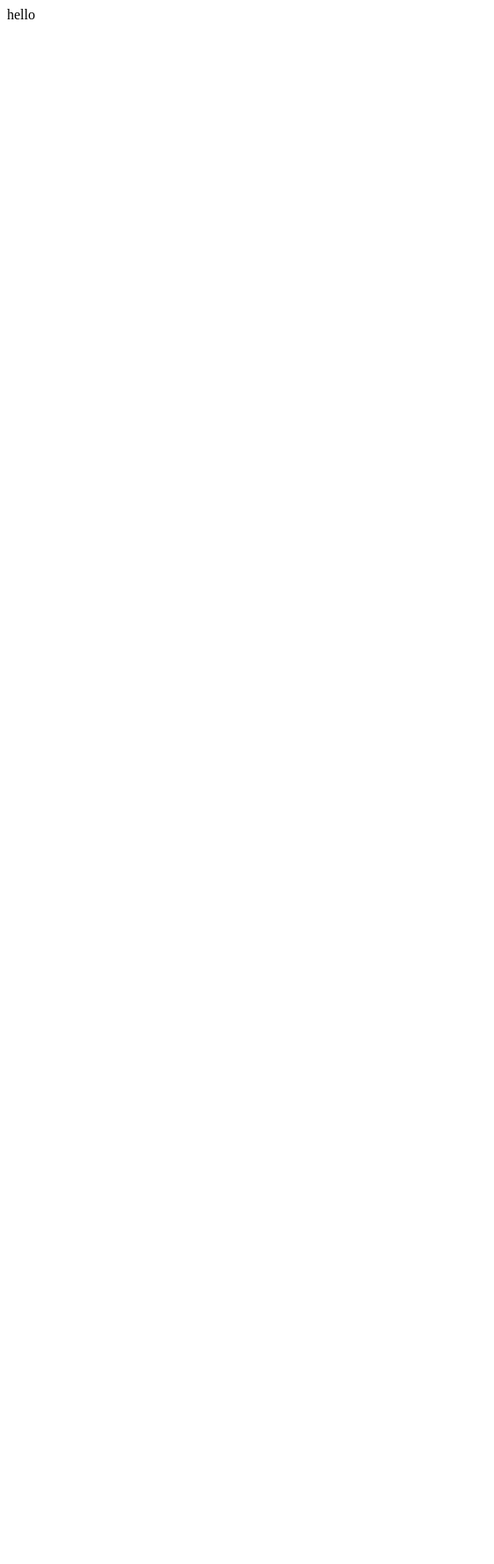
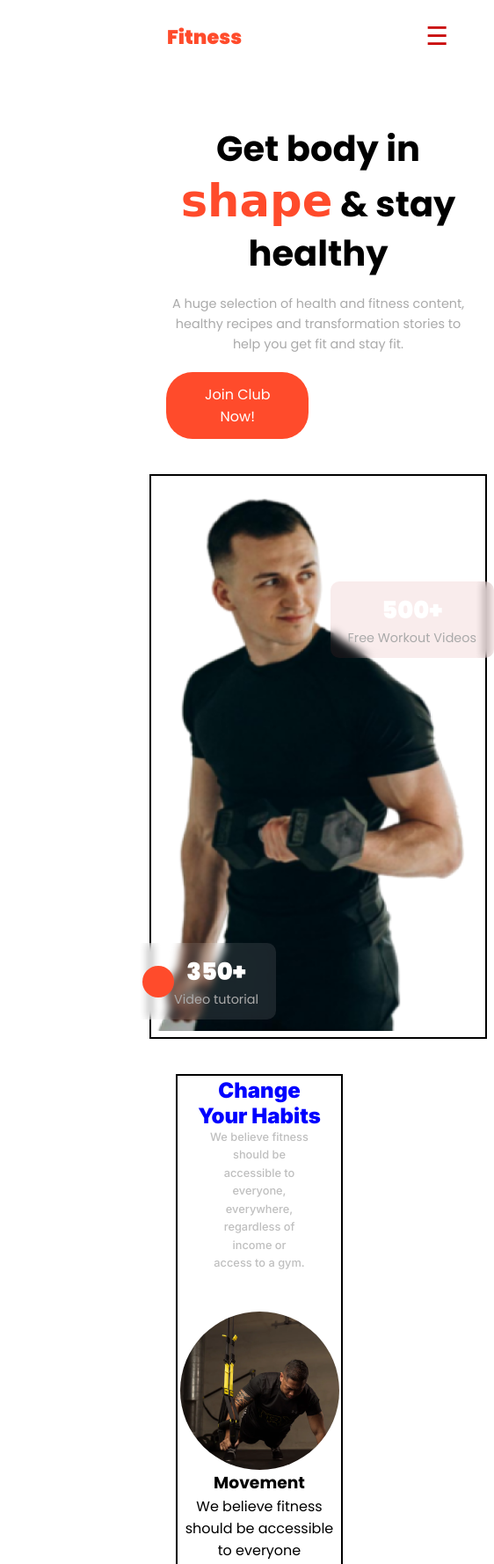
Before and after one commit to Tarshibkhanorpi/b10a3, a plain HTML site: page index.html in a window 390 px wide. Shown: the top 1778 px of the page at 88% size, 562 px wide, since content can reach past the window. Before the commit the page ends 844 px from the top, so only its background shows below. Drawn offline with Linux system fonts and the light colour scheme; a web font is replaced by a local one.

Commit message:
nav banner and habit secion done

```diff
--- a/index.html
+++ b/index.html
@@ -5,18 +5,119 @@
     <meta http-equiv="X-UA-Compatible" content="IE=edge">
     <meta name="viewport" content="width=device-width, initial-scale=1.0">
     <title>Versitile-Ui</title>
+    <link rel="stylesheet" href="./style.css">
+    <link rel="preconnect" href="https://fonts.googleapis.com">
+<link rel="preconnect" href="https://fonts.gstatic.com" crossorigin>
+<link href="https://fonts.googleapis.com/css2?family=Caveat:wght@400..700&family=Inter:ital,opsz,wght@0,14..32,100..900;1,14..32,100..900&family=Libre+Baskerville:ital,wght@0,400;0,700;1,400&family=Martel+Sans:wght@200;300;400;600;700;800;900&family=Open+Sans:ital,wght@0,300..800;1,300..800&family=Playfair+Display:ital,wght@0,400..900;1,400..900&family=Poppins:ital,wght@0,100;0,200;0,300;0,400;0,500;0,600;0,700;0,800;0,900;1,100;1,200;1,300;1,400;1,500;1,600;1,700;1,800;1,900&family=Roboto:ital,wght@0,100..900;1,100..900&family=Work+Sans:ital,wght@0,100..900;1,100..900&display=swap" rel="stylesheet">
 </head>
 <body>
-    <header>
 
-    </header>
-    <main>
-<div>
-    hello
-</div>
+    <!-- navbar section -->
+    <!-- navbar section -->
+<header class="navbar">
+  <div class="logo">
+    Fitness
+  </div>
+  <nav>
+    <ul class="nav-links">
+      <li><a class="active" href="#">Home</a></li>
+      <li><a href="#">Service</a></li>
+      <li><a href="#">Contact</a></li>
+      <li><a href="#">About</a></li>
+    </ul>
+  </nav>
+  <div class="menu-icon" id="menu-btn">☰</div>
+</header>
+
+
+    <section class="banner">
+        <div class="banner-content">
+            <h1>Get body in <br><span class="shape">shape</span> & stay healthy</h1>
+              <p>A huge selection of health and fitness content, healthy recipes and transformation stories to help you get fit and stay fit.</p>
+                <!-- Two main buttons -->
+      <div class="btn-group">
+        <button class="btn join">Join Club Now!</button>
+        <button class="btn download">Download App</button>
+      </div>
+    </div>
+
+     <!-- Image Section -->
+    <div class="banner-image">
+      <img src="./images/images 2.png" alt="fitness trainer">
+
+      <!-- Button positioned on left-bottom -->
+      <div class="tag tag-left">
+
+       <div class="dot"></div>
+       <div>
+        <span>350+</span>
+        <p>Video tutorial</p>
+       </div>
+
+      </div>
+
+      <!-- Button positioned on top-right -->
+      <div class="tag-right">
+        <div>
+            <span>500+</span>
+        </div>
+
+     <div>
+       <p>Free Workout Videos</p>
+     </div>
+
+
+      </div>
+
+    </section>
+
+ <main>
+  <section class="habits">
+    <!-- text section -->
+  <div class="habits-text">
+    <h1 class="inter-font">Change Your Habits</h1>
+    <p class="inter-font">We believe fitness should be accessible to everyone, everywhere, regardless of income or<br> access to a gym.</p>
+  </div>
+  <!-- card-container section -->
+  <div class="habits-cards">
+    <!-- c1 -->
+    <div class="card inter-font">
+      <img src="./images/image 3.png" alt="Movement">
+      <h3>Movement</h3>
+      <p>We believe fitness should be accessible to everyone</p>
+    </div>
+  <!-- c2 -->
+    <div class="card">
+  <img src="./images/image 2.png" alt="Time">
+      <h3>Time</h3>
+      <p>We believe fitness should be accessible to everyone</p>
+    </div>
+   <!-- c3 -->
+    <div class="card">
+      <img src="./images/image 4.png" alt="Practice">
+      <h3>Practice</h3>
+      <p>We believe fitness should be accessible to everyone</p>
+    </div>
+
+    <!-- c4 -->
+    <div class="card">
+      <img src="./images/image 5.png" alt="Weight Loss">
+      <h3>Weight Loss</h3>
+      <p>We believe fitness should be accessible to everyone</p>
+    </div>
+
+  </div>
+</section>
+
+
     </main>
+
     <footer>
 
-    </footer>
+         </footer>
+</div>
+
+
+
 </body>
 </html>
--- a/style.css
+++ b/style.css
@@ -0,0 +1,427 @@
+*{
+    margin: 0;
+    padding: 0;
+    box-sizing: border-box;
+    font-family: "poppins",sans-serif;
+    /* background-color: rgb(136, 170, 101); */
+}
+
+
+
+/* nav-bar style */
+.navbar{
+    display:flex;
+    justify-content: space-between;
+    align-items: center;
+    padding: 20px 80px;
+    margin-right: 150px;
+    margin-left:150px;
+
+}
+.logo{
+    font-size: 1.5rem;
+    font-weight: 900;
+    color:#ff4b2b;
+}
+.nav-links{
+    list-style:none;
+    display: flex;
+    border-radius:20px;
+    gap:30px;
+    padding: 5px 5px;
+    font-weight: 800;
+}
+.nav-links a {
+  text-decoration: none;
+  color: #b32828;
+  font-weight: 500;
+  transition: 0.3s;
+}
+.nav-links a:hover,
+.nav-links a.active {
+  color: #ff4b2b;
+}
+#menu-btn{
+    display: none;
+}
+
+/* banner style */
+.banner{
+    display: flex;
+    align-items: center;
+    justify-content: space-between;
+    padding: 20px 50px;
+    position: relative;
+    margin-right: 150px;
+    margin-left:150px;
+}
+.banner-content{
+    max-width: 60%;
+    margin-top: -100px;
+}
+.banner-content h1 {
+  font-size: 3rem;
+  font-weight: 700;
+  line-height: 1.8;
+}
+.banner-content .shape {
+  font-family: "Brush Script MT", cursive;
+  font-size: 3.2rem;
+  color: #ff4b2b;
+}
+.banner-content p {
+  margin: 20px 0;
+  color: #aaa;
+  line-height: 1.6;
+}
+
+.btn-group {
+  display: flex;
+  gap: 20px;
+}
+.btn {
+  border: none;
+  padding: 12px 28px;
+  border-radius: 30px;
+  font-size: 1rem;
+  cursor: pointer;
+  transition: 0.3s;
+}
+.btn.join {
+  background-color: #ff4b2b;
+  color: #fff;
+}
+
+.btn.join:hover {
+  background-color: #e24326;
+}
+.btn.download {
+  background: transparent;
+  border: 1px solid #fff;
+  color: #fff;
+}
+
+.btn.download:hover {
+  background: #625f5f;
+  color: #000;
+}
+
+/* banner image */
+.banner-image{
+    position:relative;
+}
+.banner-image img {
+  width: 380px;
+  border-radius: 10px;
+}
+.tag {
+  position: absolute;
+  background: rgba(255, 255, 255, 0.1);
+  backdrop-filter: blur(5px);
+  border-radius: 10px;
+  padding: 12px 20px;
+  text-align: center;
+  display: flex;
+  justify-content: space-between;
+  align-items: center;
+}
+.dot {
+  width: 36px;
+  height: 36px;
+  border-radius: 50%;
+  background-color: #ff4b2b;
+}
+.tag span {
+  font-size: 1.7rem;
+  font-weight: 900;
+  display: block;
+  color: #fff;
+
+}
+.tag p {
+  font-size: 0.9rem;
+  color: #aaa;
+}
+/* Specific positions */
+.tag-left {
+  bottom: 20px;
+  left: -30px;
+}
+
+.tag-right {
+position: absolute;
+ background: rgba(193, 69, 69, 0.1);
+  backdrop-filter: blur(5px);
+  border-radius: 10px;
+  padding: 12px 20px;
+  text-align: center;
+  top: 120px;
+  right: -10px;
+}
+.tag-right span{
+     font-size: 1.7rem;
+  font-weight: 900;
+  display: block;
+  color: #fff;
+}
+.tag-right p {
+  font-size: 0.9rem;
+  color: #aaa;
+}
+
+/* habit er section style */
+
+.inter-font {
+  font-family: "Inter", sans-serif;
+  font-optical-sizing: auto;
+  font-weight: <weight>;
+  font-style: normal;
+}
+
+/* habits text section style */
+
+.habits-text {
+  text-align: center;
+  margin-bottom: 2.75rem; /* 44px */
+  padding: 0 1.25rem; /* 20px */
+}
+
+.habits-text h1 {
+  font-size: 3.125rem; /* 50px */
+  color: blue;
+  font-weight: 900;
+  margin-bottom: 1.25rem; /* 20px */
+}
+
+.habits-text p {
+  font-size: 1rem; /* 16px */
+  font-weight: 500;
+  color: #bfbfbf;
+  line-height: 1.6;
+  max-width: 37.5rem; /* 600px */
+  margin: 0 auto 2.5rem; /* bottom 40px */
+}
+
+
+/* habits card section style */
+.habits{
+    max-width: 1440px;
+    margin-left: 152px;
+    margin-right: 148px;
+    padding-left:30px;
+}
+.habits-cards{
+    display: grid;
+    grid-template-columns: repeat(4,1fr);
+    margin:0 auto;
+}
+.card h3,.card p{
+    text-align: center;
+}
+.card img {
+  display: block;
+  margin: 0 auto;
+  border-radius: 50%; /* যদি round করতে চাও */
+}
+
+
+/* nav ar banner er responsive */
+/* Medium Screen (Tablet) */
+@media (max-width: 992px) {
+
+  /* ✅ Navbar layout */
+  .full-website{
+    max-width: 992px;
+
+
+}
+  .navbar {
+    justify-content: space-between;
+    padding: 20px 40px;
+    margin-bottom: 20px;
+  }
+  .banner {
+    display: grid;
+    grid-template-columns: 1fr; /* এক ফ্রেমে নিচে নিচে */
+    text-align: center;
+    align-items: center;
+    margin-top: 120px; /* navbar নিচে জায়গা */
+    gap: 40px;
+  }
+
+  .banner-content {
+    max-width: 90%;
+    justify-self: center;
+  }
+
+  .banner-content h1 {
+    font-size: 2.5rem;
+  }
+
+  .banner-image {
+    justify-self: center;
+  }
+}
+
+@media (max-width: 576px) {
+
+  /* ✅ পুরো ওয়েবসাইট wrapper */
+  .full-website {
+    max-width: 576px;
+  }
+
+  /* ✅ Navbar layout */
+  .navbar {
+    width: 400px;
+    display: flex;                     /* flexbox চালু */
+    justify-content: space-around;    /* logo left, icon right */
+    align-items: center;               /* vertically center */
+    padding: 15px 20px;
+    margin-right: 150px;
+
+
+  }
+
+  /* 🔹 Nav-links গুলো লুকাবে */
+  .nav-links {
+    display: none;
+  }
+
+  /* 🔹 Hamburger icon দেখাবে */
+  #menu-btn {
+    display: block;
+    font-size: 1.8rem;
+    cursor: pointer;
+    color: #c90606;
+  }
+
+  /* 🔹 Logo একটু adjust করলে আরো সুন্দর দেখাবে */
+  .logo {
+    font-size: 1.4rem;
+    font-weight: 900;
+    color: #ff4b2b;
+  }
+}
+
+/* ✅ বড় স্ক্রিনে normal menu দেখাবে */
+@media (min-width: 577px) {
+  #menu-btn {
+    display: none; /* বড় স্ক্রিনে icon hide */
+  }
+
+  .nav-links {
+    display: flex; /* বড় স্ক্রিনে link দেখাবে */
+    gap: 30px;
+  }
+}
+
+@media (max-width: 576px) {
+  /* Banner section vertically সাজানো থাকবে */
+  .banner {
+    display: grid;
+    grid-template-columns: 1fr;
+    text-align: center;
+    padding: 40px 20px;
+    margin-top: 100px;
+    gap: 30px;
+  }
+
+  .banner-content {
+    max-width: 100%;
+  }
+
+  .banner-content h1 {
+    font-size: 2rem;
+    line-height: 1.3;
+  }
+
+  .banner-content p {
+    font-size: 0.9rem;
+  }
+
+}
+@media (max-width: 992px) {
+
+  /* ✅ Navbar layout */
+  .full-website{
+    max-width: 992px;
+
+
+}
+  .navbar {
+    justify-content: space-between;
+    padding: 20px 40px;
+    margin-bottom: 20px;
+  }
+  .banner {
+    display: grid;
+    grid-template-columns: 1fr; /* এক ফ্রেমে নিচে নিচে */
+    text-align: center;
+    align-items: center;
+    margin-top: 120px; /* navbar নিচে জায়গা */
+    gap: 40px;
+  }
+
+  .banner-content {
+    max-width: 90%;
+    justify-self: center;
+  }
+
+  .banner-content h1 {
+    font-size: 2.5rem;
+  }
+
+  .banner-image {
+    justify-self: center;
+    border: 2px solid black;
+  }
+}
+
+
+/* ✅ Medium screen first (tablets, small laptops) */
+@media (max-width: 992px) {
+  .habits {
+    margin: 0 auto;
+    padding: 0 2rem;
+  }
+
+  .habits-cards {
+    display: grid;
+    grid-template-columns: repeat(2, 1fr); /* দুইটা কলাম */
+    gap: 1.5rem;
+  }
+
+  .habits-text h1 {
+    font-size: 2rem;
+  }
+
+  .habits-text p {
+    font-size: 0.9rem;
+  }
+}
+
+/* ✅ Small screen (phones) */
+@media (max-width: 576px) {
+  .habits {
+    margin-left:200px;
+    padding: 0.1rem;
+    border:2px solid black;
+  }
+
+  .habits-cards {
+    display: grid;
+    grid-template-columns: 1fr; /* এক কলাম (mobile) */
+    gap: 20px;
+  }
+
+  .habits-text h1 {
+    font-size: 1.5rem;
+    margin: 0 auto;
+  }
+
+  .habits-text p {
+    font-size: 0.8rem;
+    max-width: 80%;
+    margin: 0 auto;
+  }
+}
```
